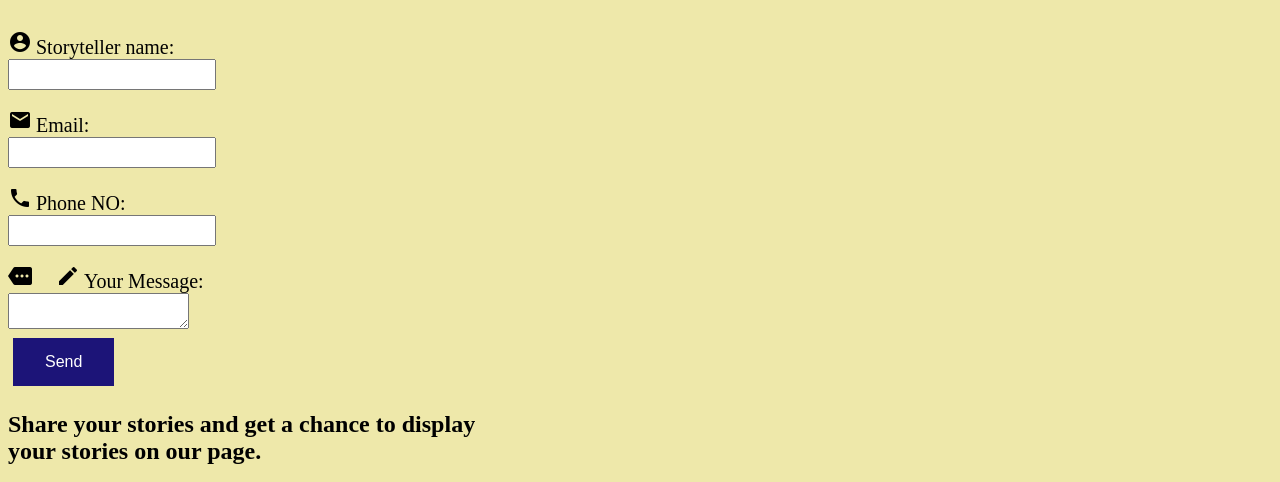
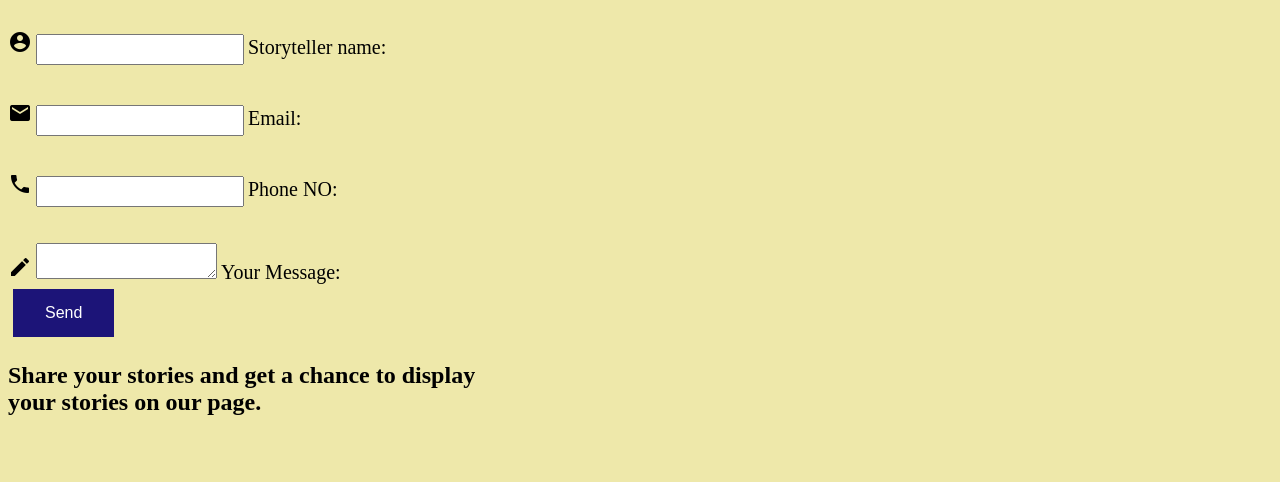
Before and after one commit to Rajdabade2112/storyteller, a plain HTML site: page contact.html in a window 1280 px wide. Shown: the part 254-736 px from the top of the page. Drawn offline with nearby package versions, Linux system fonts and the light colour scheme.

Commit message:
form elements

```diff
--- a/contact.html
+++ b/contact.html
@@ -30,47 +30,42 @@
     <h1 id="ch1">Contact Storyteller</h1>
     <h2 id="ch2">From the above info.</h2>
 
-
+    <div class="row">
     <form name="contact" method="POST" data-netlify="true" class="col s12">
         <input type="hidden" name="form-name" value="contact" />
         <div class="row">
         <div class="input-field col s12">
          <i class="material-icons prefix">account_circle</i>
+         <input class="form" id="icon_prefix" type="text" class="validate" required>
          <label for="icon_prefix" id="cp1">Storyteller name:</label>
-            <br>
-        <input class="form" id="icon_prefix" type="text" class="validate" required>
+        </div>
             <br>
             <br>
-
-        <div class="row">
         <div class="input-field col s12">
          <i class="material-icons prefix">email</i>
+         <input class="form" id="icon_email" type="tel" class="validate" required>
          <label for="icon_email" id="cp1">Email:</label>
-            <br>
-        <input class="form" id="icon_email" type="tel" class="validate" required>
+        </div>
             <br>
             <br>
-
-        <div class="row">
         <div class="input-field col s12">
          <i class="material-icons prefix">phone</i>
-         <label for="icon_telephone" id="cp1">Phone NO:</label>
-            <br>
         <input class="form" id="icon_telephone" type="tel" class="validate" pattern="{9-8-7}[0-9]">
+        <label for="icon_telephone" id="cp1">Phone NO:</label>
+        <div class="row">
             <br>
             <br>
-
         <form   class="col s12">
         <div class="row">
         <div class="input-field col s12">
-         <i class="material-icons prefix">more_edit</i>
+         <i class="material-icons prefix">mode_edit</i>
+         <textarea id="icon_prefix2" class="materialize-textarea"></textarea>
          <label for="icon_prefix2"  id="cp1" >Your Message:</label>
             <br>
-        <textarea id="icon_prefix2" class="materialize-textarea"></textarea>
-            <br>
-
         <div>
         <button class="buttonc" style="vertical-align:middle"><span>Send</span></button>
+        </div>
+        </div>
         </div>
         </form>
 
```
